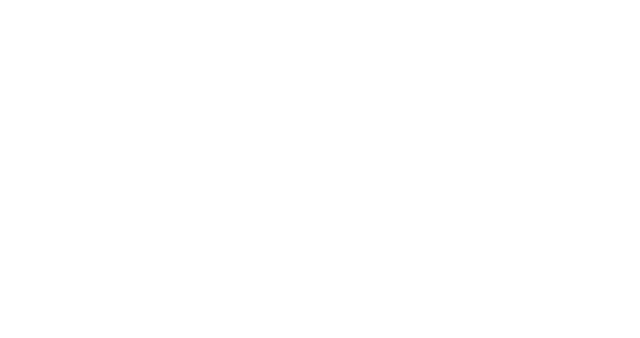
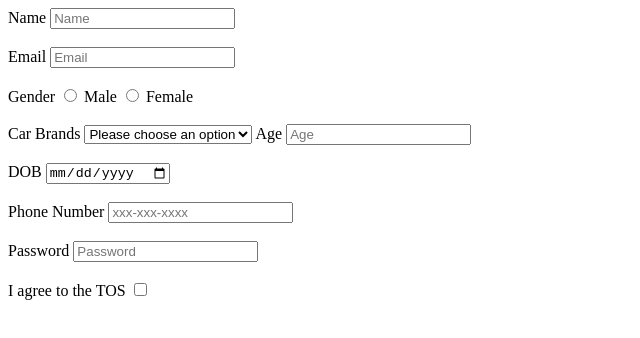
Before and after one commit to acciojob/signup-form-car-atifahmd1, a website: page main.html in a window 1280 px wide. Shown: the whole page, without its empty margins (0-640 px from the left). Drawn offline with Linux system fonts and the light colour scheme.

Commit message:
created a submission

```diff
--- a/main.html
+++ b/main.html
@@ -8,6 +8,53 @@
 
 <body>
 	<!-- the entire body must be written by student -->
+	<form method="post">
+		<label for="name">Name</label>
+		<input type="text" id="name" name="Name" placeholder="Name" required/>
+		<br/><br/>
+
+		<label for="email">Email</label>
+		<input type="email" id="email" name="Email" placeholder="Email" required/>
+		<br/><br/>
+
+		<label for="gender">Gender</label>
+		<input type="radio" id="gender_m" name="gender" />
+		<label for="gender_m" value= "male">Male</label>
+		<input type="radio" id="gender_f" name="gender" />
+		<label for="gender_f" value= "female">Female</label>
+		<br/><br/>
+
+		<label>Car Brands</label>
+		<select id="cars" name="Car Brands" required>
+			<option value="" disabled selected>Please choose an option</option>
+			<option value="BMW">BMW</option>
+			<option value="Audi">Audi</option>
+			<option value="Tesla">Tesla</option>
+		</select>
+
+		<label for="age">Age</label>
+		<input type="number" id="age" name="Age" placeholder="Age" required/>
+		<br/><br/>
+
+		<label for="dob">DOB</label>
+		<input type="date" id="dob" name="DOB" required/>
+		<br/><br/>
+
+		<label for="tel">Phone Number</label>
+		<input type="tel" id="tel" name="Phone Number" placeholder="xxx-xxx-xxxx"/>
+		<br/><br/>
+
+		<label for="password">Password</label>
+		<input type="Password" id="password" name="Password" placeholder="Password" required/>
+		<br/><br/>
+
+		<label for="tos">I agree to the TOS</label>
+		<input type="checkbox" id="tos" name="TOS" required/>
+		<br/><br/>
+
+
+	</form>
+
     <script type="text/javascript" src="./script.js">
 </script>
 
```
